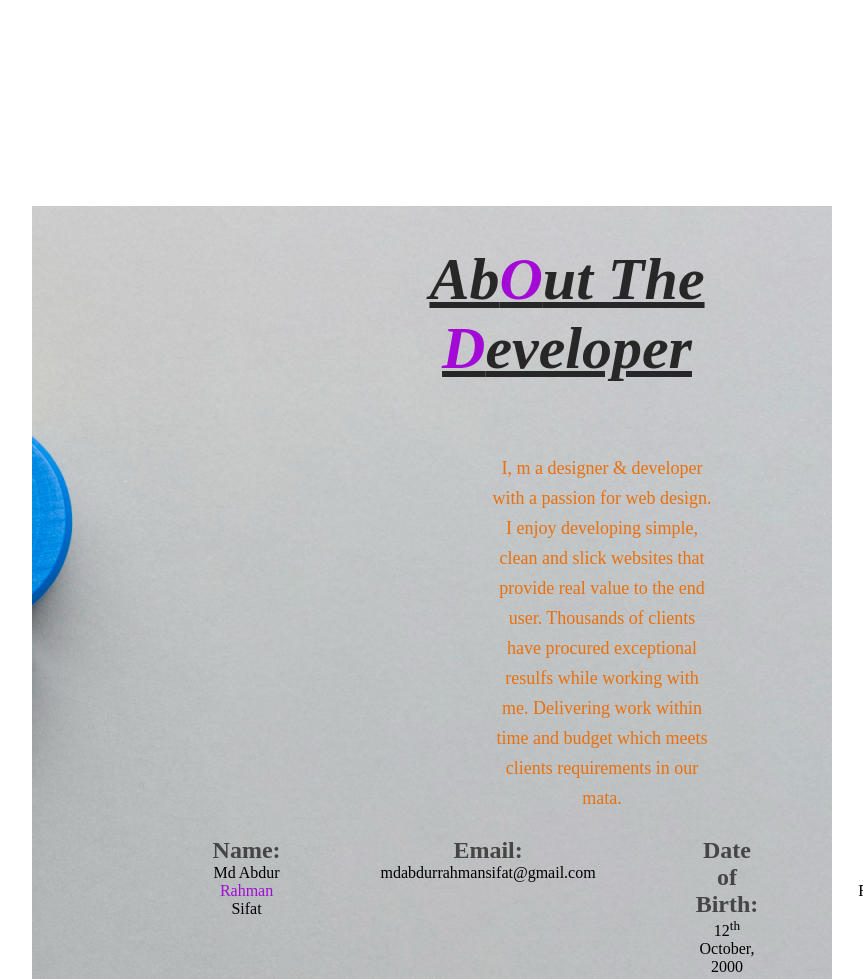
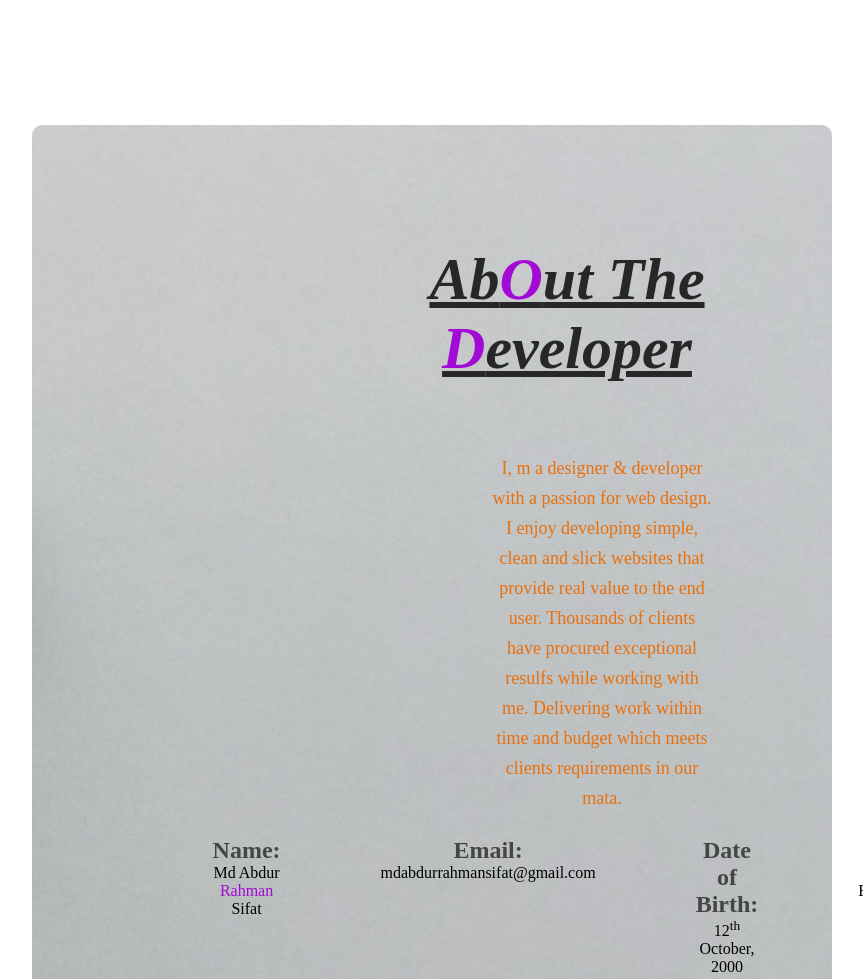
Before and after one commit to sifat-99/Website-final, a plain HTML site: page index.html in a window 1280 px wide. Shown: the part 4450-5429 px from the top of the page, without its empty margins (208-1071 px from the left). Drawn offline with Linux system fonts and the light colour scheme.

Commit message:
alhamdulillah

```diff
--- a/style.css
+++ b/style.css
@@ -292,13 +292,12 @@ section h4 {
     display: flex;
     flex-direction: column;
     align-items: center;
-    /* border: 10px solid black; */
     padding: 120px;
     border-radius: 10px;
-    /* background: #dc915b; */
     background: url('./Flowers/banner2.png');
+    background-size: cover;
     margin: 0px 240px;
-    /* justify-content: space-between; */
+
     background-repeat: no-repeat;
     background-position: center;
 }
```
